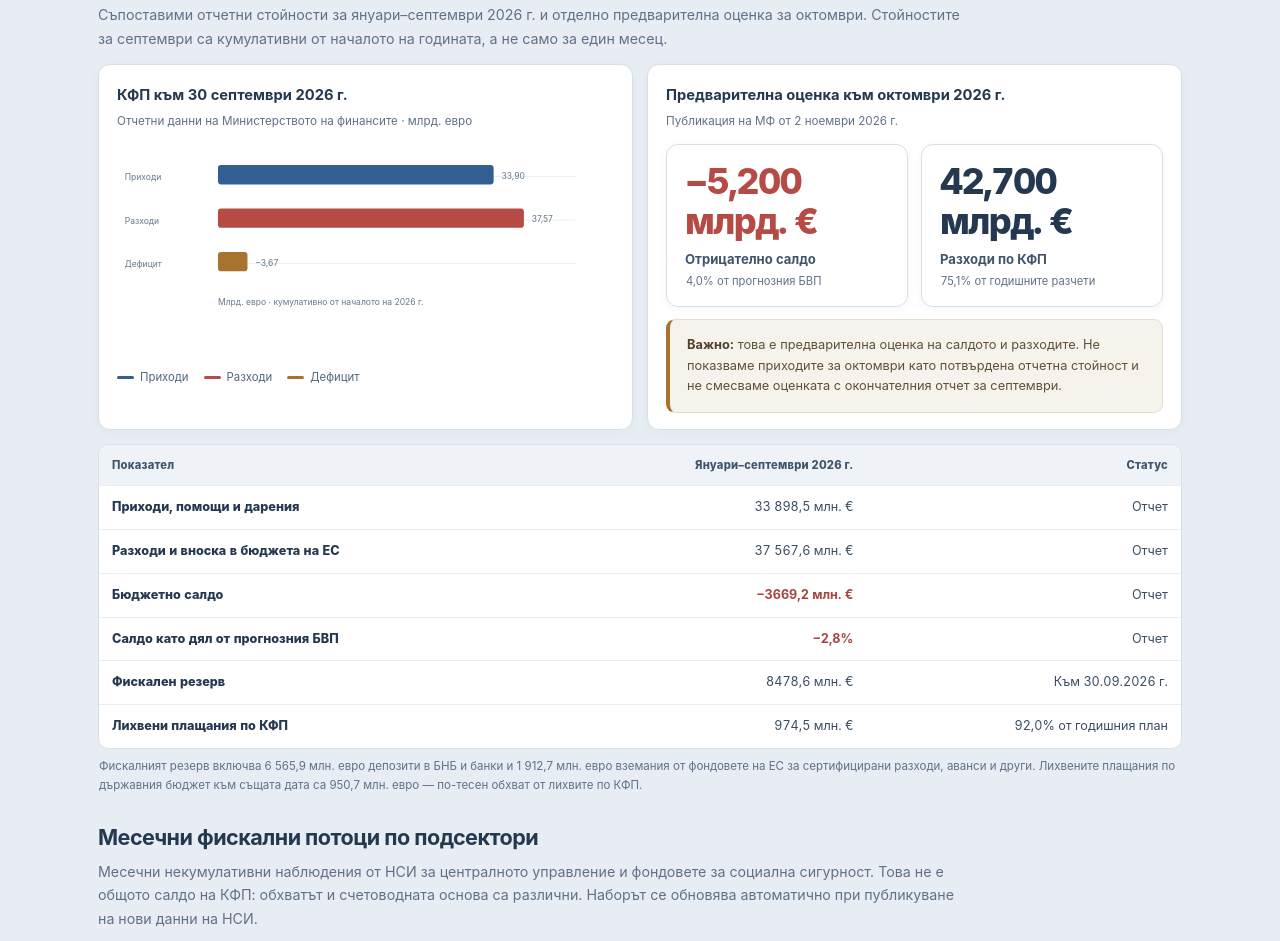
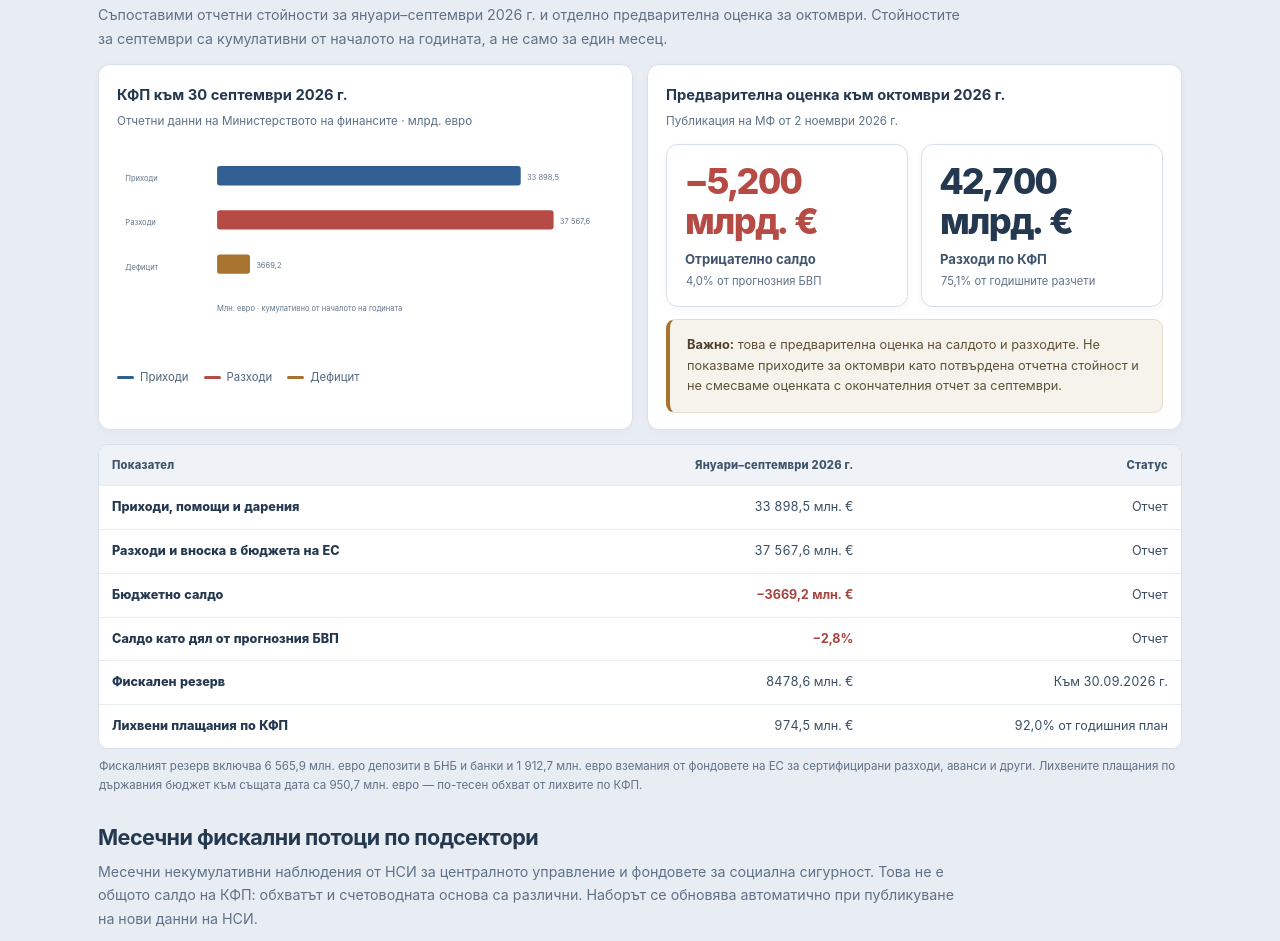
Before and after one commit to bgvchisla/bgvchisla, a plain HTML site: page dalg-i-byudzhet/index.html in a window 1280 px wide. Shown: the part 987-1928 px from the top of the page. Drawn offline with Linux system fonts and the light colour scheme.

Commit message:
Render the KFP chart from the official dataset

```diff
--- a/dalg-i-byudzhet/index.html
+++ b/dalg-i-byudzhet/index.html
@@ -182,7 +182,7 @@ td.emph{font-weight:800;color:var(--navy)}
    <thead><tr><th>Показател</th><th>Януари–септември 2026 г.</th><th>Статус</th></tr></thead>
    <tbody id="kfp-table">
     <tr><td>Приходи, помощи и дарения</td><td>33 898,5 млн. €</td><td>Отчет</td></tr>
-    <tr><td>Разходи и вноска в бюджета на ЕС</td><td>37 567,7 млн. €</td><td>Отчет</td></tr>
+    <tr><td>Разходи и вноска в бюджета на ЕС</td><td>37 567,6 млн. €</td><td>Отчет</td></tr>
     <tr><td>Бюджетно салдо</td><td class="delta-negative">−3 669,2 млн. €</td><td>Отчет</td></tr>
     <tr><td>Салдо като дял от прогнозния БВП</td><td class="delta-negative">−2,8%</td><td>Отчет</td></tr>
     <tr><td>Фискален резерв</td><td>8 478,6 млн. €</td><td>Към 30.09.2026 г.</td></tr>
@@ -449,8 +449,25 @@ function barChart(hostId,rows,series,unit){
  });
 }
 function fmtBn(v){return fmt(v/1000,3)+" млрд. €";}
+function renderKfpChart(kfp){
+ var svg=svgBase("kfp-chart","Приходи, разходи и дефицит по КФП към септември 2026 г.");
+ var rows=[
+  {label:"Приходи",value:kfp.revenue_mio_eur,color:"#315f91"},
+  {label:"Разходи",value:kfp.expenditure_mio_eur,color:"#b64b45"},
+  {label:"Дефицит",value:Math.abs(kfp.balance_mio_eur),color:"#a8732e"}
+ ];
+ var W=720,L=145,R=30,max=42000,scale=(W-L-R)/max;
+ rows.forEach(function(row,i){
+  var y=32+i*64;
+  $svg(svg,"text",{x:12,y:y+22},row.label);
+  $svg(svg,"rect",{x:L,y:y,width:Math.max(2,row.value*scale),height:28,rx:4,fill:row.color});
+  $svg(svg,"text",{x:Math.min(W-R,L+row.value*scale+9),y:y+20},fmt(row.value,1));
+ });
+ $svg(svg,"text",{x:L,y:242},"Млн. евро · кумулативно от началото на годината");
+}
 function renderBudget(data){
  var k=data.latest.kfp_reported,oct=data.latest.kfp_preliminary,debt=data.latest.state_debt,central=data.latest.central_government_subsector_debt,guaranteed=data.latest.guaranteed_debt;
+ renderKfpChart(k);
  $("state-debt").textContent=fmtBn(debt.nominal_mio_eur);
  $("oct-deficit").textContent="−"+fmtBn(Math.abs(oct.balance_mio_eur));
  $("sep-deficit").textContent="−"+fmtBn(Math.abs(k.balance_mio_eur));
```
